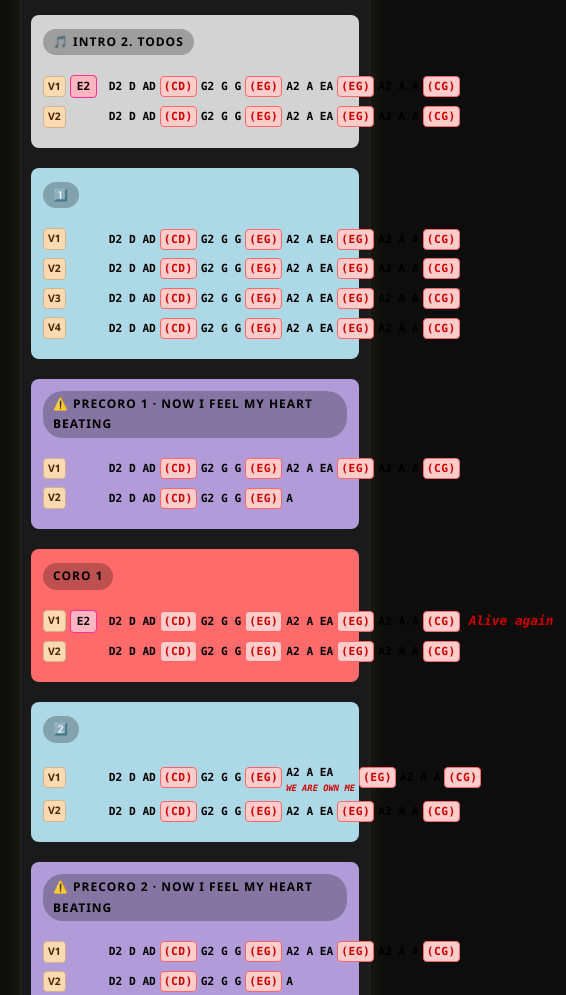
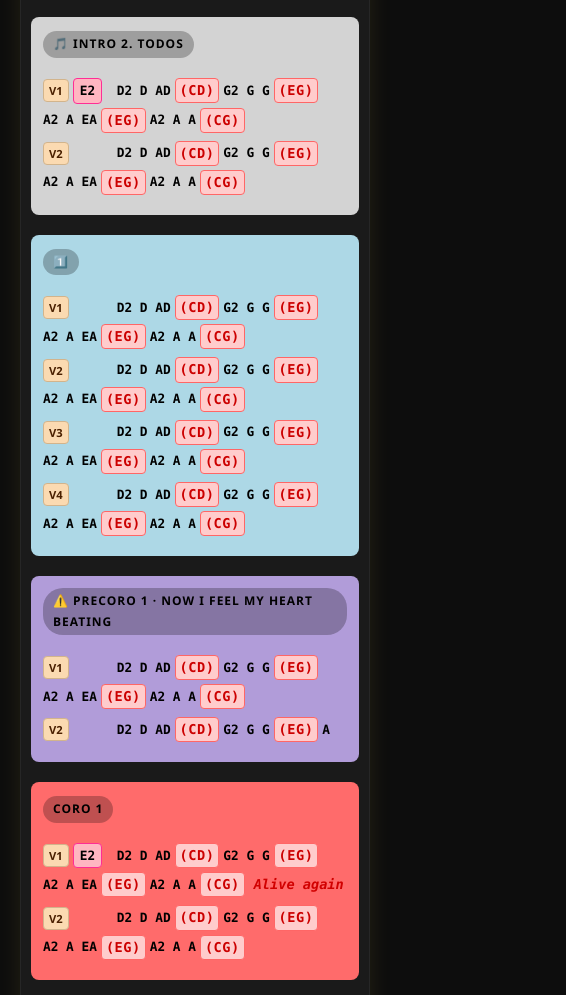
Before and after one commit to saoentertainment/DevonTributo-Keane-Coldplay-Travis, a plain HTML site: page guias/coldplay-adventure-of-a-lifetime-bajo.html in a window 390 px wide. Shown: the part 698-1693 px from the top of the page, 566 px wide, since content can reach past the window. Drawn offline with Linux system fonts and the light colour scheme.

Commit message:
Update coldplay-adventure-of-a-lifetime-bajo.html

```diff
--- a/guias/coldplay-adventure-of-a-lifetime-bajo.html
+++ b/guias/coldplay-adventure-of-a-lifetime-bajo.html
@@ -64,7 +64,7 @@
     }
 
     /* SECCIONES CON COLORES EXACTOS */
-    .seccion { margin-bottom: 20px; padding: 15px 20px; border-radius: 8px; text-align: left; }
+    .seccion { margin-bottom: 20px; padding: 15px 20px; border-radius: 8px; text-align: left; overflow: hidden; }
     .etiqueta {
       display: inline-block; font-size: 0.75rem; font-weight: 900;
       text-transform: uppercase; letter-spacing: 1px; padding: 3px 10px;
@@ -80,7 +80,8 @@
 
     /* ESTILOS DE ACORDES Y NOTAS */
     .linea-acordes {
-      display: flex; flex-wrap: nowrap; align-items: center; gap: 8px;
+      display: flex; flex-wrap: wrap; /* PERMITE QUE LOS ACORDES BAJEN DE LÍNEA */
+      align-items: center; gap: 8px;
       margin: 8px 0; font-family: 'Consolas', monospace; font-size: 1.1rem; font-weight: 700; color: #000;
     }
 
@@ -92,7 +93,7 @@
       display: inline-block; min-width: 32px; text-align: center; flex-shrink: 0;
     }
 
-    /* EL TRUCO PARA ALINEAR TODO: ESPACIO RESERVADO ADAPTATIVO */
+    /* EL TRUCO PARA ALINEAR TODO: ESPACIO RESERVADO */
     .prefix-slot {
       display: inline-flex;
       align-items: center;
@@ -121,7 +122,7 @@
     .letra-roja { color: #d10000; font-weight: 800; font-style: italic; white-space: nowrap; }
 
     /* FLEX COLUMNS PARA ALINEAR TEXTOS DEBAJO DE ACORDES */
-    .chord-col { display: flex; flex-direction: column; align-items: flex-start; justify-content: center; }
+    .chord-col { display: inline-flex; flex-direction: column; align-items: flex-start; justify-content: center; }
     .lyrics-col { display: flex; flex-direction: column; align-items: flex-start; line-height: 1.3; }
     .text-under { font-size: 0.75rem; line-height: 1; margin-top: 4px; }
 
@@ -129,30 +130,30 @@
     footer { margin-top: 30px; color: #888; font-size: 0.85rem; text-align: center; padding-bottom: 20px; width: 100%; max-width: 800px; border-top: 1px solid #222; padding-top: 20px;}
     footer strong { color: #ffe14a; }
 
-    /* ══════ AJUSTES CLAVE PARA CELULAR ══════ */
+    /* ══════ AJUSTES PARA CELULAR (AQUÍ ESTÁ LA MAGIA) ══════ */
     @media (max-width: 650px) {
       .contenedor { padding: 15px 10px; }
       .seccion { padding: 12px 12px; }
 
-      /* Achicamos la letra para que entre todo en la pantalla */
-      .linea-acordes { font-size: 0.8rem; gap: 5px; }
-      .etiqueta-v { font-size: 0.7rem; min-width: 24px; padding: 1px 4px; }
-      .prefix-slot { width: 45px; }
-      .acorde-paren { padding: 0 4px; font-size: 0.75rem; }
-      .text-under { font-size: 0.6rem; margin-top: 2px; }
-      .letra-roja { font-size: 0.8rem; }
+      /* Tamaño de letra cómodo para leer, sin pasarse */
+      .linea-acordes { font-size: 0.9rem; gap: 6px; }
+      .etiqueta-v { font-size: 0.75rem; min-width: 26px; padding: 1px 5px; }
 
-      /* Ajustes para la sección Outro (Letras largas) */
-      .lyrics-col { font-size: 0.8rem; }
+      /* Reducimos el espacio del E2/Woohoo para ganar lugar */
+      .prefix-slot { width: 50px; }
+
+      .acorde-paren { padding: 0 4px; font-size: 0.85rem; }
+      .text-under { font-size: 0.65rem; margin-top: 2px; }
+      .letra-roja { font-size: 0.85rem; }
+
+      .lyrics-col { font-size: 0.9rem; }
     }
 
     @media (max-width: 400px) {
-      /* Ajuste extra para celulares muy chiquitos */
-      .linea-acordes { font-size: 0.7rem; gap: 4px; }
-      .etiqueta-v { font-size: 0.65rem; min-width: 20px; }
-      .prefix-slot { width: 35px; }
-      .acorde-paren { padding: 0 3px; font-size: 0.7rem; }
-      .text-under { font-size: 0.55rem; }
+      /* Ajuste para celulares muy angostos */
+      .linea-acordes { font-size: 0.8rem; gap: 4px; }
+      .etiqueta-v { font-size: 0.7rem; min-width: 22px; }
+      .prefix-slot { width: 40px; }
     }
   </style>
 </head>
@@ -189,7 +190,7 @@
         <span class="acorde">D</span>
         <span class="acorde">G</span>
         <span class="acorde">A</span>
-        <span style="font-size:0.75rem; font-weight:bold; margin-left:5px; white-space:nowrap;">SOLO SYNTH</span>
+        <span style="font-size:0.75rem; font-weight:bold; margin-left:5px;">SOLO SYNTH</span>
       </div>
       <div class="linea-acordes">
         <span class="etiqueta-v">V2</span>
@@ -197,7 +198,7 @@
         <span class="acorde">D</span>
         <span class="acorde">G</span>
         <span class="acorde">A</span>
-        <span style="font-size:0.75rem; font-weight:bold; margin-left:5px; white-space:nowrap;">MARCANDO TODOS</span>
+        <span style="font-size:0.75rem; font-weight:bold; margin-left:5px;">MARCANDO TODOS</span>
       </div>
     </section>
 
@@ -499,7 +500,7 @@
       <div class="linea-acordes">
         <span class="etiqueta-v">V9</span>
         <span class="prefix-slot"><span class="letra-roja" style="margin-left: 0;">WOOHOO</span></span>
-        <span style="font-weight: 900; color: #444; margin-left: 5px; white-space: nowrap;">SOLO EL SYNTH DE FONDO</span>
+        <span style="font-weight: 900; color: #444; margin-left: 5px;">SOLO EL SYNTH DE FONDO</span>
       </div>
 
     </section>
```
